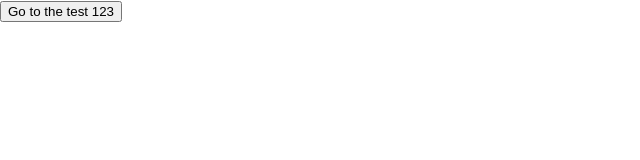
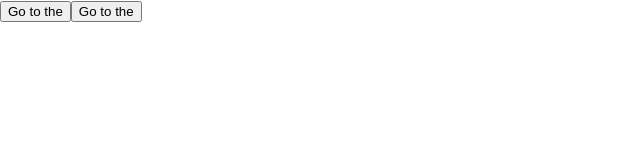
Before and after one commit to sallkall/mxxtape, a React (Create React App) app in the folder mxxtape/: page / in a window 1280 px wide. Shown: the top 160 px of the page, without its empty margins (0-640 px from the left). Built offline with nearby package versions, Linux system fonts and the light colour scheme.

Commit message:
updated dashboard testing buttons

```diff
--- a/mxxtape/src/react-components/Dashboard/index.js
+++ b/mxxtape/src/react-components/Dashboard/index.js
@@ -1,5 +1,5 @@
 import React from "react";
-import { Link } from "react-router-dom";
+import {Link} from "react-router-dom";
 
 import "./styles.css";
 
@@ -8,9 +8,13 @@ class Home extends React.Component {
     render() {
         return (
             <div className="home__bg-image center">
-                <Link className="home__button-link center" to={"./../Queue"}>
-                    <button className="home__button">Go to the test {this.props.state.abc}</button>
+                <Link className="home__button-link center" to={"/community"}>
+                    <button className="home__button">Go to the  {this.props.state.community}</button>
                 </Link>
+                <Link className="home__button-link center" to={"/profile"}>
+                    <button className="home__button">Go to the  {this.props.state.profile}</button>
+                </Link>
+
             </div>
         );
     }
```
